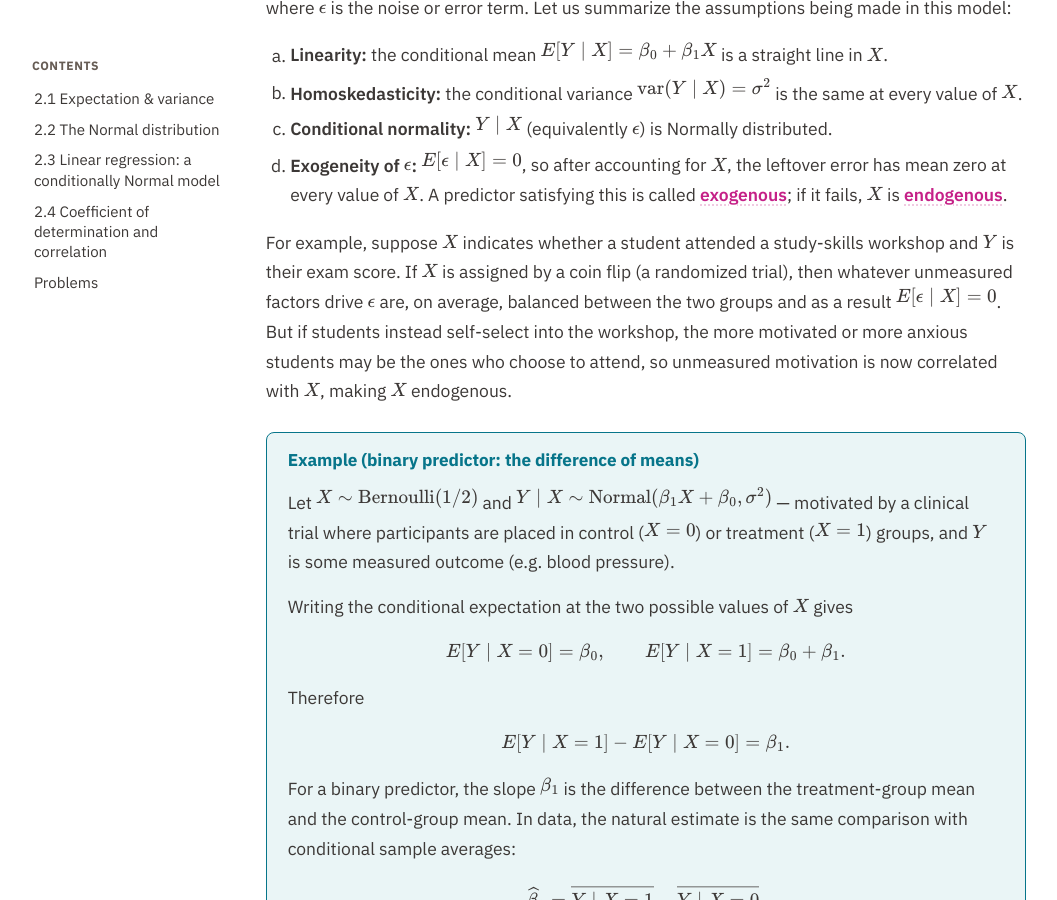
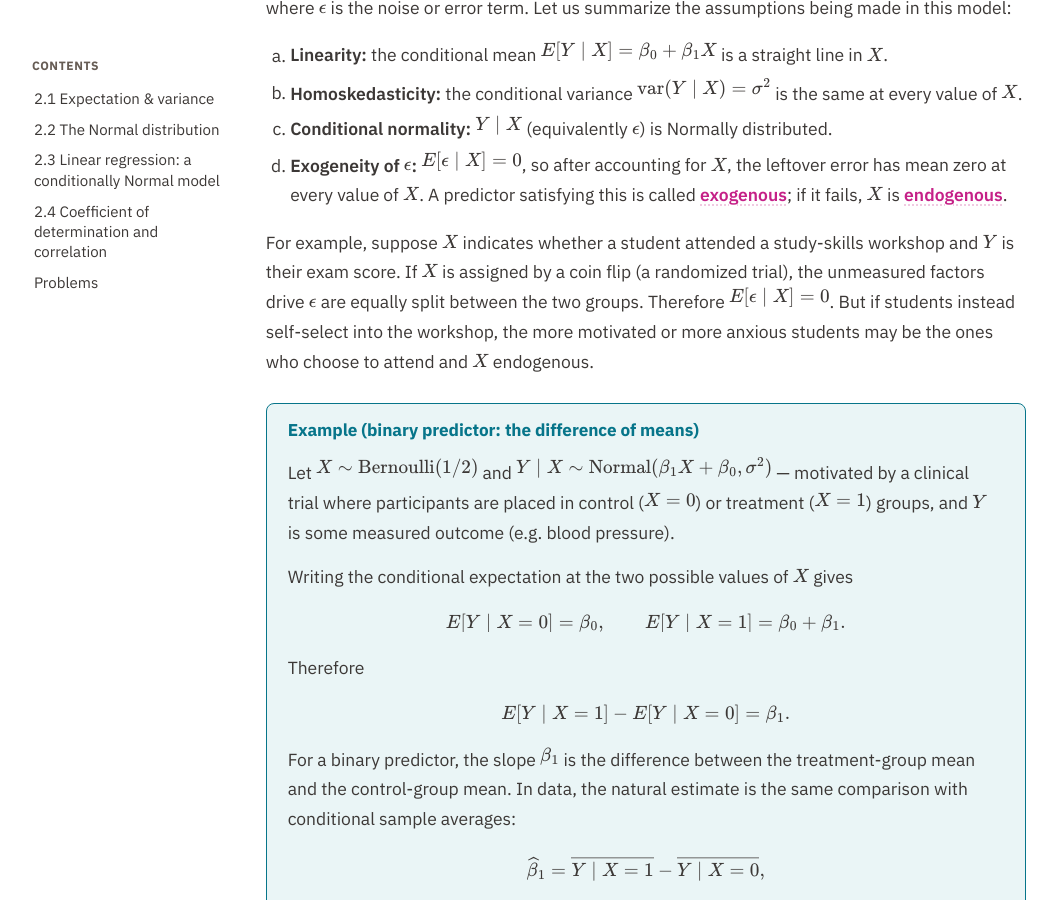
Before and after one commit to elevien/math50_2026, a Jekyll site: the page built from unit2/index.md, in a window 1280 px wide and 900 px high, scrolled down 17530 px. Shown: the whole window, without its empty margins (110-1167 px from the left). Built offline with Jekyll 4.4.1, drawn with Linux system fonts in a browser that asks for light colours; some of the changed text lies outside the part shown.

Commit message:
Publish from math50_sandbox@a025a49

```diff
--- a/unit2/index.md
+++ b/unit2/index.md
@@ -652,7 +652,7 @@ where $\epsilon$ is the noise or error term. Let us summarize the assumptions be
   <li><strong>Exogeneity of $\epsilon$:</strong> $E[\epsilon\mid X]=0$, so after accounting for $X$, the leftover error has mean zero at every value of $X$. A predictor satisfying this is called <span class="term"><a href="https://en.wikipedia.org/wiki/Exogenous_and_endogenous_variables">exogenous</a></span>; if it fails, $X$ is <span class="term"><a href="https://en.wikipedia.org/wiki/Exogenous_and_endogenous_variables">endogenous</a></span>. </li>
 </ol>
 
-For example, suppose $X$ indicates whether a student attended a study-skills workshop and $Y$ is their exam score. If $X$ is assigned by a coin flip (a randomized trial), then whatever unmeasured factors drive $\epsilon$ are, on average, balanced between the two groups and as a result $E[\epsilon\mid X]=0$.  But if students instead self-select into the workshop, the more motivated or more anxious students may be the ones who choose to attend, so unmeasured motivation is now correlated with $X$, making $X$ endogenous.
+For example, suppose $X$ indicates whether a student attended a study-skills workshop and $Y$ is their exam score. If $X$ is assigned by a coin flip (a randomized trial), the unmeasured factors drive $\epsilon$ are equally split between the two groups. Therefore $E[\epsilon\mid X]=0$.  But if students instead self-select into the workshop, the more motivated or more anxious students may be the ones who choose to attend and $X$ endogenous.
 
 <div class="example" id="ex-diffmeans" markdown="1">
 #### Example (binary predictor: the difference of means)
@@ -823,7 +823,7 @@ Using $\text{cov}(X,Y)=\beta_1\sigma_X^2$ from [Section 2.3](#sec-2-3),
 
 $$ \rho = \frac{\beta_1\sigma_X}{\sigma_Y} = \frac{\text{cov}(X,Y)}{\sigma_X\sigma_Y}. $$
 
-It's usually this last formula that's taken as the *definition* of correlation, since it applies to any two random variables and doesn't require an underlying regression model. Notice that if $X,Y$ both already have standard deviation $1$, correlation and covariance coincide. The <span class="term">[Cauchy&ndash;Schwarz inequality](https://en.wikipedia.org/wiki/Cauchy%E2%80%93Schwarz_inequality)</span> guarantees $-1\le\rho\le 1$.
+It's usually this last formula that's taken as the *definition* of correlation, since it applies to any two random variables and doesn't require an underlying regression model. Notice that if $X,Y$ both already have standard deviation $1$, correlation and covariance are equal.
 
 To see this is the same $\rho^2$ as before, recall $\sigma_Y^2=\beta_1^2\sigma_X^2+\sigma_\epsilon^2$, so
 
```
Also changed, not shown: 1 other file.
